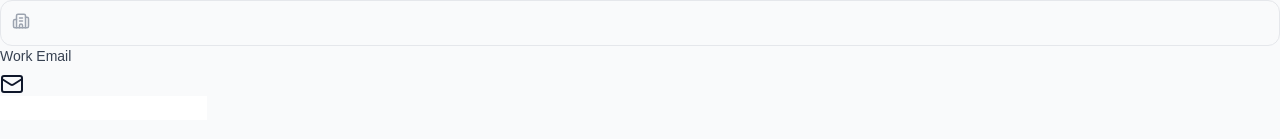
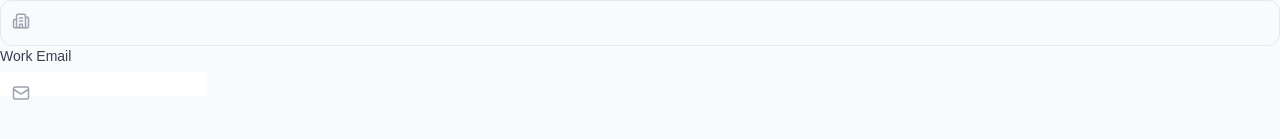
Before and after one commit to Abusadiq006/bridge-pay-dashboard, a React (Vite) app: page /Signup in a window 1280 px wide. Shown: the part 653-792 px from the top of the page. Built offline with nearby package versions, Linux system fonts and the light colour scheme; a web font is replaced by a local one.

Commit message:
implementing email MAil style

```diff
--- a/src/pages/Signup.jsx
+++ b/src/pages/Signup.jsx
@@ -91,8 +91,8 @@ const Signup = () => {
                     {/* Email */}
                     <div>
                         <label className="block text-sm font-medium text-gray-700 mb-1.5">Work Email</label>
-                        <div>
-                            <Mail />
+                        <div className="relative">
+                            <Mail className="absolute left-3 top-3 text-gray-400" size={18} />
                             <input />
                         </div>
                     </div>
```
